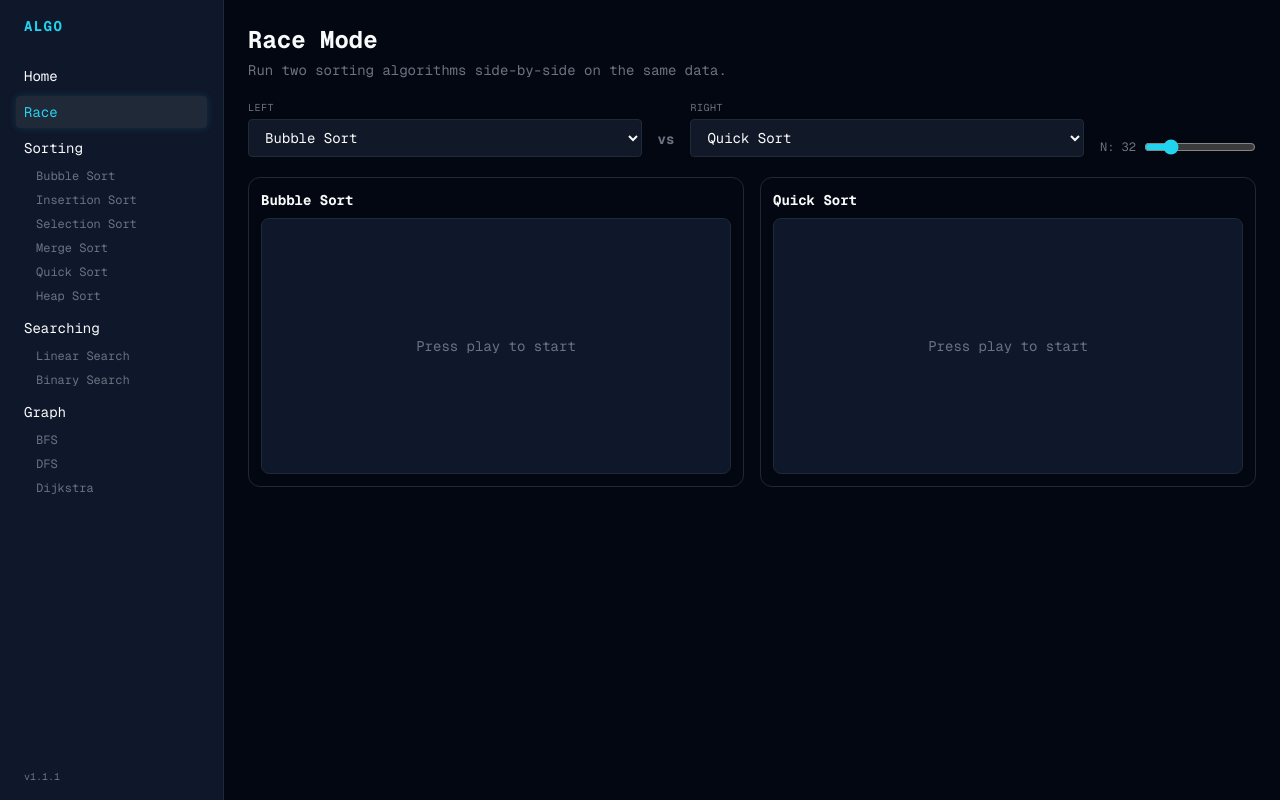
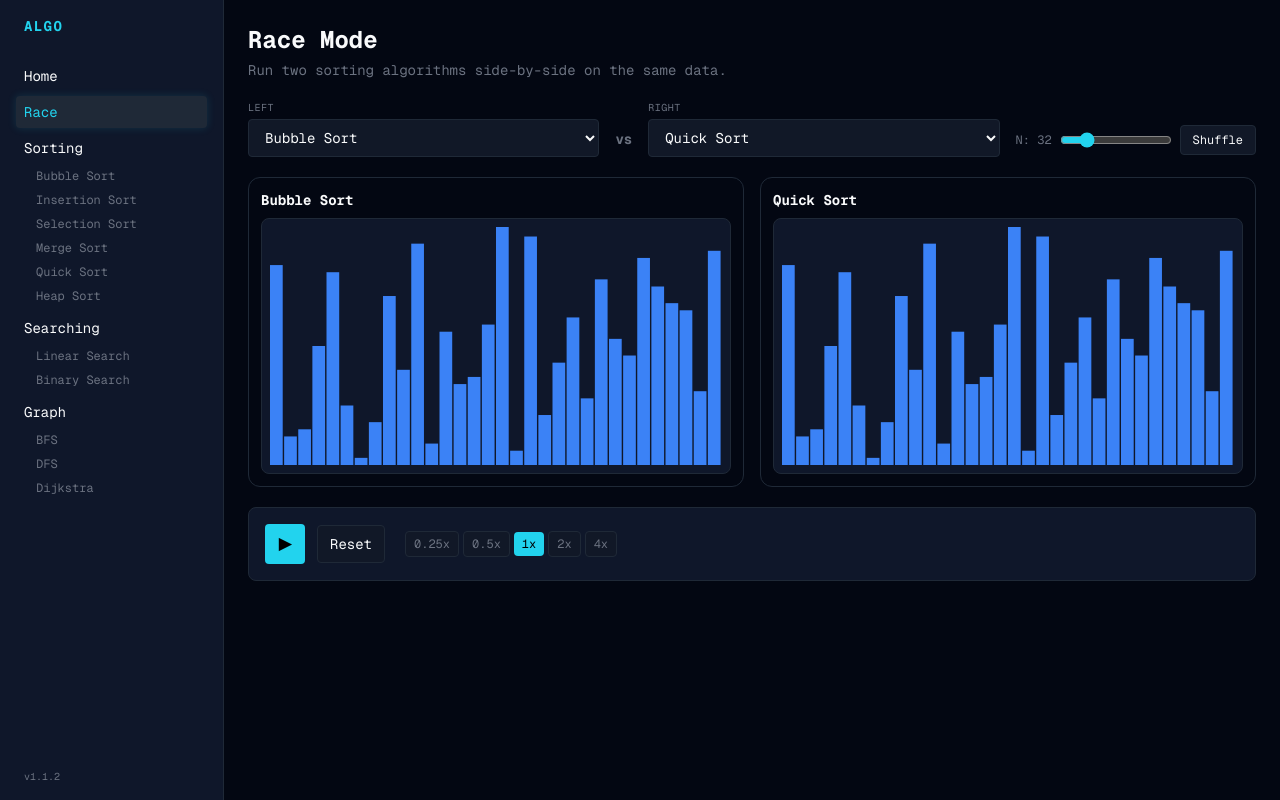
Before and after one commit to QuinLane/Algo, a Next.js app: page /race in a window 1280 px wide. Built offline with nearby package versions, Linux system fonts and the light colour scheme.

Commit message:
Race Page: Implement dual bar visualizer with synchronized playback

```diff
--- a/package.json
+++ b/package.json
@@ -1,6 +1,6 @@
 {
   "name": "algo-visualizer",
-  "version": "1.1.1",
+  "version": "1.1.2",
   "private": true,
   "scripts": {
     "dev": "next dev",
--- a/src/components/layout/RacePage.tsx
+++ b/src/components/layout/RacePage.tsx
@@ -1,20 +1,94 @@
 "use client";
 
-import { useState } from "react";
+import { useState, useCallback, useEffect } from "react";
+import { bubbleSort } from "@/lib/algorithms/sorting/bubble";
+import { insertionSort } from "@/lib/algorithms/sorting/insertion";
+import { selectionSort } from "@/lib/algorithms/sorting/selection";
+import { mergeSort } from "@/lib/algorithms/sorting/merge";
+import { quickSort } from "@/lib/algorithms/sorting/quick";
+import { heapSort } from "@/lib/algorithms/sorting/heap";
+import { generateArray, shuffleArray } from "@/lib/utils/arrayUtils";
+import { useAlgorithmPlayer } from "@/hooks/useAlgorithmPlayer";
+import BarVisualizer from "@/components/visualizer/BarVisualizer";
+import type { SortTrace } from "@/types/algorithm";
 
 const ALGORITHMS = [
-  { id: "bubble-sort", name: "Bubble Sort" },
-  { id: "insertion-sort", name: "Insertion Sort" },
-  { id: "selection-sort", name: "Selection Sort" },
-  { id: "merge-sort", name: "Merge Sort" },
-  { id: "quick-sort", name: "Quick Sort" },
-  { id: "heap-sort", name: "Heap Sort" },
+  { id: "bubble-sort", name: "Bubble Sort", fn: bubbleSort },
+  { id: "insertion-sort", name: "Insertion Sort", fn: insertionSort },
+  { id: "selection-sort", name: "Selection Sort", fn: selectionSort },
+  { id: "merge-sort", name: "Merge Sort", fn: mergeSort },
+  { id: "quick-sort", name: "Quick Sort", fn: quickSort },
+  { id: "heap-sort", name: "Heap Sort", fn: heapSort },
 ];
+
+const SPEEDS = [0.25, 0.5, 1, 2, 4];
 
 export default function RacePage() {
   const [n, setN] = useState(32);
   const [leftId, setLeftId] = useState("bubble-sort");
   const [rightId, setRightId] = useState("quick-sort");
+  const [leftTrace, setLeftTrace] = useState<SortTrace | null>(null);
+  const [rightTrace, setRightTrace] = useState<SortTrace | null>(null);
+  const [speed, setSpeedState] = useState(1);
+
+  const leftPlayer = useAlgorithmPlayer(leftTrace);
+  const rightPlayer = useAlgorithmPlayer(rightTrace);
+
+  const buildTraces = useCallback((size: number, lId: string, rId: string) => {
+    const arr = shuffleArray(generateArray(size));
+    const lFn = ALGORITHMS.find((a) => a.id === lId)!.fn;
+    const rFn = ALGORITHMS.find((a) => a.id === rId)!.fn;
+    setLeftTrace(lFn([...arr]));
+    setRightTrace(rFn([...arr]));
+  }, []);
+
+  useEffect(() => {
+    buildTraces(n, leftId, rightId);
+  }, []); // eslint-disable-line react-hooks/exhaustive-deps
+
+  const handlePlay = () => {
+    leftPlayer.play();
+    rightPlayer.play();
+  };
+
+  const handlePause = () => {
+    leftPlayer.pause();
+    rightPlayer.pause();
+  };
+
+  const handleReset = () => {
+    leftPlayer.reset();
+    rightPlayer.reset();
+  };
+
+  const handleShuffle = () => buildTraces(n, leftId, rightId);
+
+  const handleNChange = (newN: number) => {
+    setN(newN);
+    buildTraces(newN, leftId, rightId);
+  };
+
+  const handleLeftIdChange = (id: string) => {
+    setLeftId(id);
+    buildTraces(n, id, rightId);
+  };
+
+  const handleRightIdChange = (id: string) => {
+    setRightId(id);
+    buildTraces(n, leftId, id);
+  };
+
+  const handleSpeedChange = (s: number) => {
+    setSpeedState(s);
+    leftPlayer.setSpeed(s);
+    rightPlayer.setSpeed(s);
+  };
+
+  const isPlaying =
+    leftPlayer.playerState === "playing" || rightPlayer.playerState === "playing";
+
+  const leftAlgo = ALGORITHMS.find((a) => a.id === leftId)!;
+  const rightAlgo = ALGORITHMS.find((a) => a.id === rightId)!;
 
   return (
     <div className="p-6 max-w-6xl flex flex-col gap-5">
@@ -31,7 +105,7 @@ export default function RacePage() {
           <label className="text-[10px] uppercase tracking-wider text-[var(--color-text-muted)] block mb-1">Left</label>
           <select
             value={leftId}
-            onChange={(e) => setLeftId(e.target.value)}
+            onChange={(e) => handleLeftIdChange(e.target.value)}
             className="w-full px-3 py-2 rounded bg-[var(--color-bg-card)] border border-[var(--color-border)] text-[var(--color-text-primary)] text-sm font-mono focus:outline-none focus:border-[var(--color-accent)]"
           >
             {ALGORITHMS.map((a) => (
@@ -46,7 +120,7 @@ export default function RacePage() {
           <label className="text-[10px] uppercase tracking-wider text-[var(--color-text-muted)] block mb-1">Right</label>
           <select
             value={rightId}
-            onChange={(e) => setRightId(e.target.value)}
+            onChange={(e) => handleRightIdChange(e.target.value)}
             className="w-full px-3 py-2 rounded bg-[var(--color-bg-card)] border border-[var(--color-border)] text-[var(--color-text-primary)] text-sm font-mono focus:outline-none focus:border-[var(--color-accent)]"
           >
             {ALGORITHMS.map((a) => (
@@ -63,25 +137,59 @@ export default function RacePage() {
             max={128}
             step={4}
             value={n}
-            onChange={(e) => setN(Number(e.target.value))}
+            onChange={(e) => handleNChange(Number(e.target.value))}
             className="w-28 accent-[var(--color-accent)]"
           />
+          <button
+            onClick={handleShuffle}
+            className="px-3 py-1.5 rounded text-xs bg-[var(--color-bg-card)] border border-[var(--color-border)] text-[var(--color-text-primary)] hover:border-[var(--color-accent)] transition-all duration-100 active:scale-95 font-mono"
+          >
+            Shuffle
+          </button>
         </div>
       </div>
 
-      {/* Panel placeholders */}
+      {/* Visualizers */}
       <div className="grid grid-cols-1 md:grid-cols-2 gap-4">
-        {[leftId, rightId].map((id) => {
-          const algo = ALGORITHMS.find((a) => a.id === id)!;
-          return (
-            <div key={id} className="flex flex-col gap-2 rounded-xl p-3 border border-[var(--color-border)]">
-              <span className="text-sm font-bold text-[var(--color-text-primary)]">{algo.name}</span>
-              <div className="w-full h-64 rounded-lg bg-[var(--color-bg-secondary)] border border-[var(--color-border)] flex items-center justify-center text-[var(--color-text-muted)] text-sm">
-                Press play to start
-              </div>
-            </div>
-          );
-        })}
+        <div className="flex flex-col gap-2 rounded-xl p-3 border border-[var(--color-border)]">
+          <span className="text-sm font-bold text-[var(--color-text-primary)]">{leftAlgo.name}</span>
+          <BarVisualizer frame={leftPlayer.frame} />
+        </div>
+        <div className="flex flex-col gap-2 rounded-xl p-3 border border-[var(--color-border)]">
+          <span className="text-sm font-bold text-[var(--color-text-primary)]">{rightAlgo.name}</span>
+          <BarVisualizer frame={rightPlayer.frame} />
+        </div>
+      </div>
+
+      {/* Controls */}
+      <div className="flex items-center gap-3 flex-wrap p-4 rounded-lg bg-[var(--color-bg-secondary)] border border-[var(--color-border)]">
+        <button
+          onClick={isPlaying ? handlePause : handlePlay}
+          className="w-10 h-10 flex items-center justify-center rounded bg-[var(--color-accent)] hover:bg-[var(--color-accent-hover)] text-black font-bold transition-all duration-100 active:scale-90 text-base"
+        >
+          {isPlaying ? "⏸" : "▶"}
+        </button>
+        <button
+          onClick={handleReset}
+          className="px-3 py-2 rounded bg-[var(--color-bg-card)] border border-[var(--color-border)] text-[var(--color-text-primary)] hover:border-[var(--color-accent)] transition-all duration-100 active:scale-95 text-sm font-mono"
+        >
+          Reset
+        </button>
+        <div className="flex items-center gap-1 ml-2">
+          {SPEEDS.map((s) => (
+            <button
+              key={s}
+              onClick={() => handleSpeedChange(s)}
+              className={`px-2 py-1 rounded text-xs font-mono transition-colors ${
+                speed === s
+                  ? "bg-[var(--color-accent)] text-black"
+                  : "bg-[var(--color-bg-card)] border border-[var(--color-border)] text-[var(--color-text-muted)] hover:text-[var(--color-text-primary)]"
+              }`}
+            >
+              {s}x
+            </button>
+          ))}
+        </div>
       </div>
     </div>
   );
```
